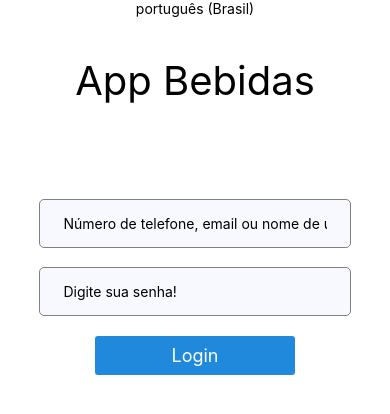
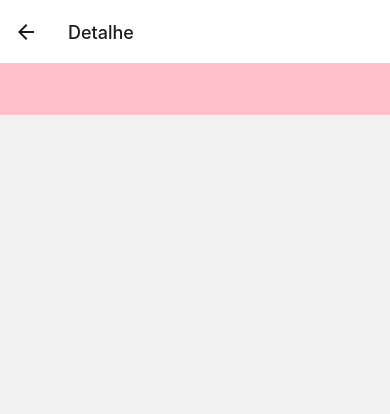
Before and after one commit to BernardCoutinho/projeto-ecomerce-react, a React Native app: screen /Detalhe in a window 390 px wide. Shown: the top 414 px of the page. Built offline with nearby package versions, Linux system fonts and the light colour scheme.

Commit message:
banco SQLite

```diff
--- a/App.js
+++ b/App.js
@@ -1,21 +1,24 @@
 import { StatusBar } from 'expo-status-bar';
-import React from 'react';
+import React, { useEffect } from 'react';
 import { StyleSheet, Text, View } from 'react-native';
 import { createStackNavigator } from '@react-navigation/stack';
 
-import Login from './src/pages/Login'
-import Tabs from './src/components/Rotas'
+
+import { Routes } from './src/components/Rotas'
 import { NavigationContainer } from '@react-navigation/native';
+import { createTable } from './src/repository/productRepository';
+import DetalheProduto from './src/pages/DetalheProduto';
 
-const Stack = createStackNavigator();
 
 export default function App() {
+
+  // useEffect( async () =>{
+  //   createTable();
+
+  // },[])
   return (
     <NavigationContainer>
-    <Stack.Navigator>
-      <Stack.Screen options={{headerShown: false}} name={"Login"} component={Login} />
-      <Stack.Screen name={"Logout"} component={Tabs} />
-    </Stack.Navigator>
+    <Routes />
     </NavigationContainer>
 
   );
--- a/package.json
+++ b/package.json
@@ -15,13 +15,15 @@
     "@react-navigation/stack": "^6.0.11",
     "axios": "^0.24.0",
     "expo": "~43.0.2",
+    "expo-sqlite": "~10.0.3",
+    "expo-sqlite-orm": "^1.5.6",
     "expo-status-bar": "~1.1.0",
     "react": "17.0.1",
     "react-dom": "17.0.1",
     "react-native": "0.64.3",
     "react-native-elements": "^3.4.2",
-    "react-native-web": "0.17.1",
-    "react-native-gesture-handler": "~1.10.2"
+    "react-native-gesture-handler": "~1.10.2",
+    "react-native-web": "0.17.1"
   },
   "devDependencies": {
     "@babel/core": "^7.12.9"
--- a/src/components/CardProduto/index.jsx
+++ b/src/components/CardProduto/index.jsx
@@ -2,9 +2,10 @@ import React from 'react';
 import {View, Image, Stylesheet, Text} from 'react-native'
 import {styles} from "./styles"
 import {Button} from 'react-native-elements'
-import DetalheProduto from '../DetalheProduto';
+import DetalheProduto from '../../pages/DetalheProduto';
 
-export default function CardProduto(props){
+export default function CardProduto(props, {navigation}){
+
 
     return(
         <View style={styles.container}>
@@ -13,9 +14,11 @@ export default function CardProduto(props){
                         style={styles.img}/>
             </View>
             <View>
-                <Text>preço = {props.price} </Text>
-                <Text>titulo= {props.titulo} </Text>
-                <Button value={props.id} onClick={DetalheProduto} />
+                <Text>preco={props.price} </Text>
+                <Text>titulo={props.titulo} </Text>
+                <Button  onClick={() =>{
+                    navigation.navigate("DetalheProduto")
+                } } />
             </View>
 
         </View>
--- a/src/components/DetalheProduto/index.jsx
+++ /dev/null
@@ -1,40 +0,0 @@
-import React, {useState, useEffect} from "react";
-import {View, Text} from 'react-native';
-import axios from "axios";
-import {style} from "./styles"
-
-export default function DetalheProduto(props) {
-    const [produto,setProduto] = useState([]);
-
-    const handleClick = async () => {
-
-      await axios({
-        method: "GET",
-        url: `https://api-da-lojinha.herokuapp.com/produtos/{props.id}`,
-
-      }).then(response =>{
-        setProduto(response.data),
-        console.log(response.data);
-      })
-
-    };
-    useEffect(()=>{handleClick()},[])
-
-    return (
-    <View>
-
-      {produto?.map((produto)=>{
-          if(produto == props.id)
-               return(
-                <View style={style.container}>
-                    <Text> {produto.imagens}</Text>
-                    <Text> {produto.nome}</Text>
-                    <Text> {produto.imagens}</Text>
-                </View>
-        )
-          return(null);
-
-      })}
-    </View>
-  );
-}
--- a/src/components/Rotas/index.js
+++ b/src/components/Rotas/index.js
@@ -2,10 +2,16 @@ import React from 'react';
 import { createBottomTabNavigator } from '@react-navigation/bottom-tabs';
 import Carrinho from '../../pages/Carrinho';
 import Home from '../../pages/Home'
+import Login from '../../pages/Login'
+import DetalheProduto from '../../pages/DetalheProduto';
+import { createStackNavigator } from '@react-navigation/stack';
 
 
-export default function Tabs() {
-  const Tab = createBottomTabNavigator();
+const Stack = createStackNavigator();
+const Tab = createBottomTabNavigator();
+
+ function Tabs() {
+
 
   return (
     <Tab.Navigator  initialRouteName="Home" screenOptions={ {tabBarVisible: false}}>
@@ -15,3 +21,14 @@ export default function Tabs() {
 
   );
 }
+
+export const Routes = () =>{
+
+  return(
+    <Stack.Navigator>
+      <Stack.Screen options={{headerShown: false}} name={"Login"} component={Login} />
+      <Stack.Screen name={"Logout"} component={Tabs} />
+      <Stack.Screen name={"Detalhe"} component={DetalheProduto} />
+    </Stack.Navigator>
+  );
+}
--- /dev/null
+++ b/src/pages/DetalheProduto/index.jsx
@@ -0,0 +1,17 @@
+import React, {useState, useEffect} from "react";
+import {View, Text} from 'react-native';
+import axios from "axios";
+import {style} from "./styles"
+
+export default function DetalheProduto(props) {
+
+    return (
+    <View>
+        <View style={style.container}>
+          <Text> {props.imagens}</Text>
+          <Text> {props.nome}</Text>
+          <Text> {props.imagens}</Text>
+        </View>
+    </View>
+  );
+}
--- a/src/pages/Home/index.jsx
+++ b/src/pages/Home/index.jsx
@@ -15,8 +15,5 @@ export default function Home(){
                 <Produtos />
             </View>
         </View>
-
-
-
     )
 }
--- a/src/pages/Login/index.jsx
+++ b/src/pages/Login/index.jsx
@@ -49,8 +49,6 @@ export default function Login({navigation}){
                         title="Login"
                         />
                 </View>
-
             </View>
         );
-
 }
--- a/src/pages/Login/styles.js
+++ b/src/pages/Login/styles.js
@@ -29,17 +29,18 @@ export const style = StyleSheet.create({
 
     logo:{
 
-        fontSize: "250%",
+        fontSize: 10,
+
     },
 
     inputTxt:{
         width: "80%",
         height: 40,
         marginTop: "5%",
-        backgroundColor:"#F8F8FF",
+        // backgroundColor:"#F8F8FF",
         borderRadius: 5,
-        padding: "6%",
-        borderWidth: "1px",
+        padding: 10,
+        borderWidth: 1,
         borderColor: "grey",
 
     },
--- /dev/null
+++ b/src/repository/productRepository.js
@@ -0,0 +1,29 @@
+// import Product from "../model/product";
+
+// export const createTable = async () => {
+
+//     await Product.createTable();
+//     console.log("tabela criada");
+// };
+
+// export const createProduto = async (nome, descricao, valor, uri) =>{
+//     const novoProduto = new Product(nome, descricao, valor, uri)
+
+// }
+
+// export const geraProdutos = () =>{
+//     const listProduto = [
+//         {nome: "lasanha",
+//         descricao: "salgado",
+//         valor: 10.00,
+//         uri: "https://www.sabornamesa.com.br/media/k2/items/cache/13b5e0deaf19b06816d21e67ad4e211c_XL.jpg"
+//        }
+//     ]
+
+//     {listProduto.map((prod) =>{
+//         createProduto(prod.nome, prod.descricao, prod.valor, prod.uri)
+//     })
+
+//     }
+
+// }
```
Also changed, not shown: src/model/product.js (added, +29 -0 lines), src/pages/DetalheProduto/styles.js (renamed from src/components/DetalheProduto/styles.js), 1 other file (tests, documents, lock files or other folders).
